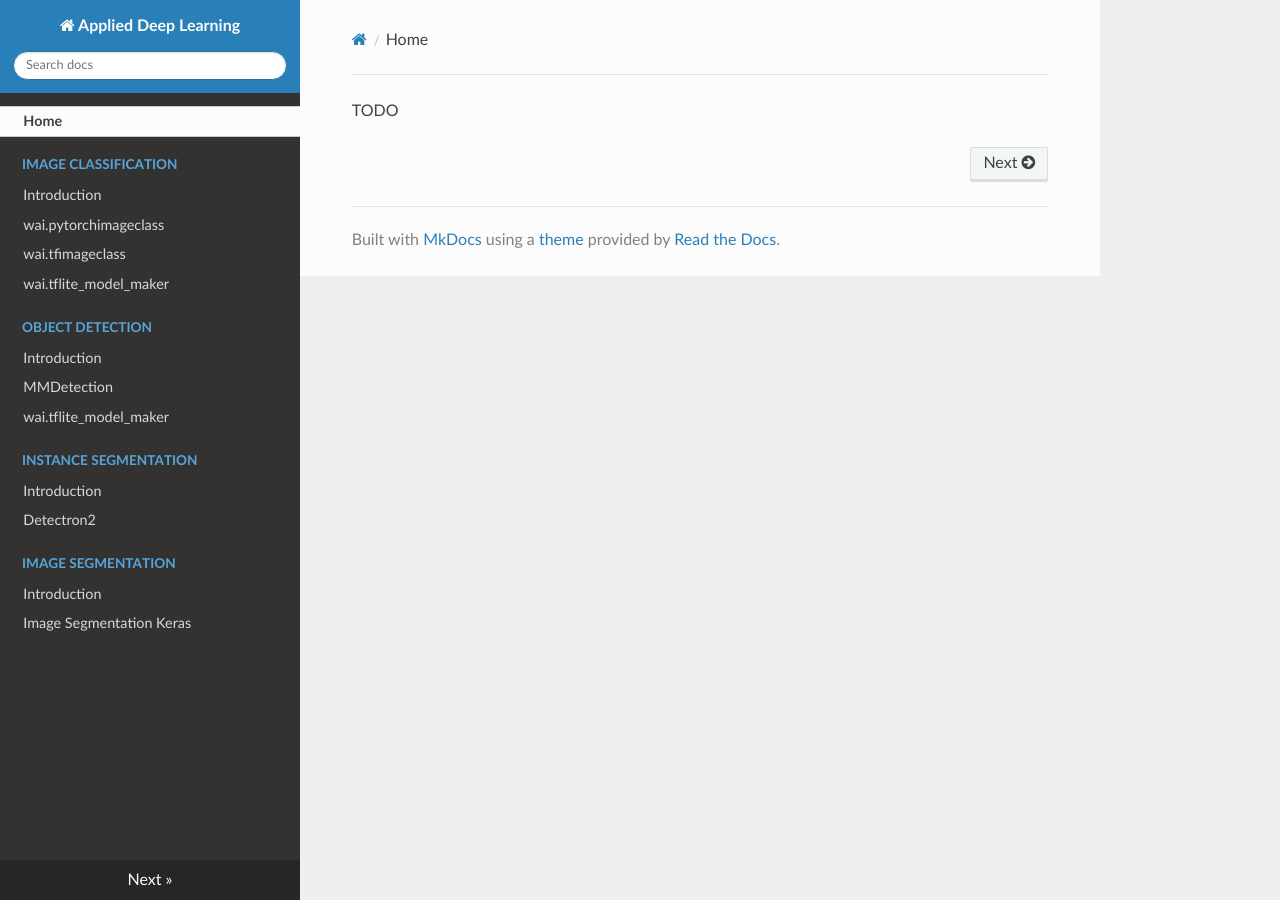
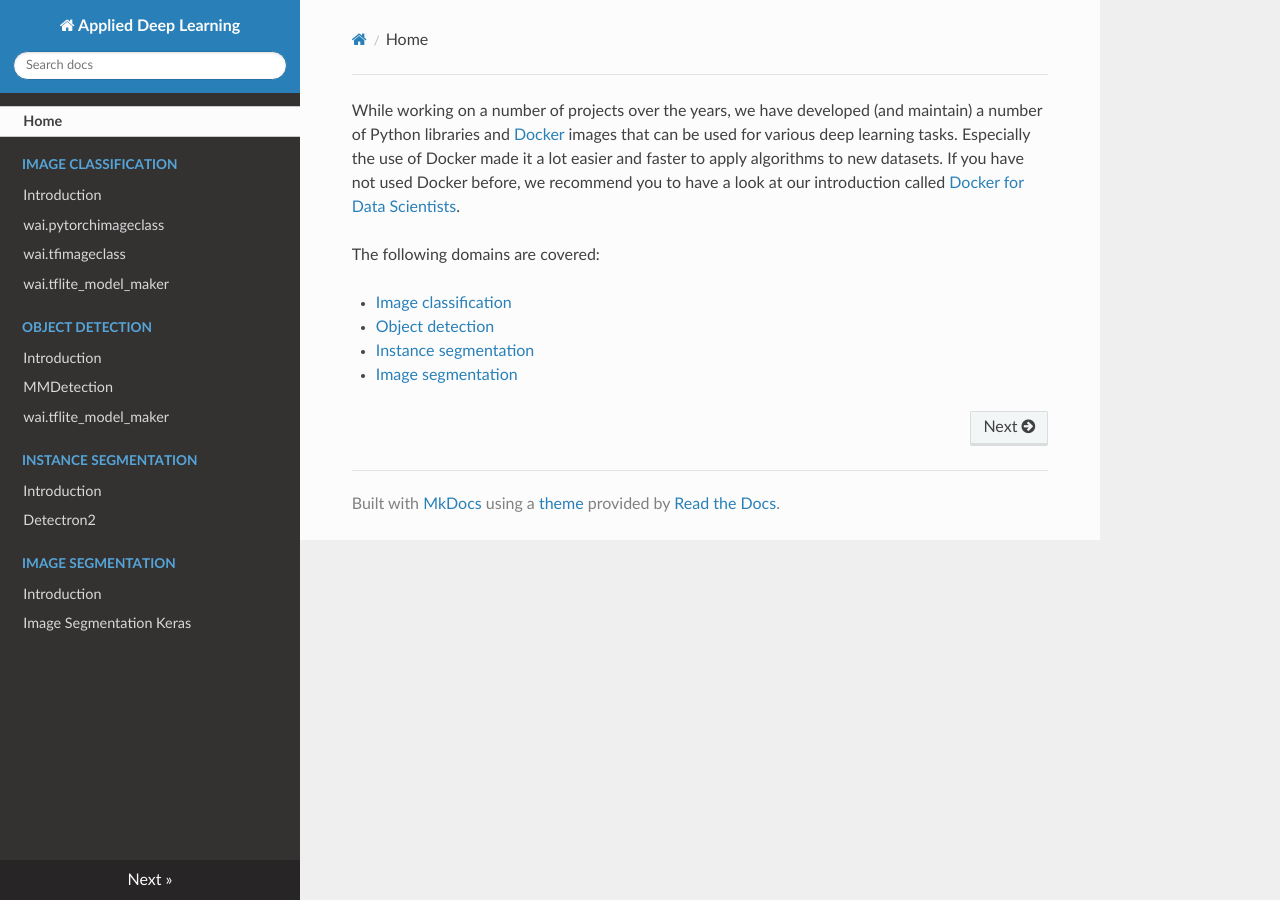
Before and after one commit to waikato-datamining/applied-deep-learning, an MkDocs documentation site: the page built from docs/index.md, in a window 1280 px wide. Built offline with MkDocs 1.6.1, drawn with Linux system fonts in a browser that asks for light colours; nearby versions of some CDN libraries.

Commit message:
added intro and linking to domains

```diff
--- a/docs/index.md
+++ b/docs/index.md
@@ -1 +1,11 @@
-TODO
+While working on a number of projects over the years, we have developed (and maintain) a number of Python libraries
+and [Docker](https://www.docker.com/) images that can be used for various deep learning tasks. Especially the use of Docker made it a lot
+easier and faster to apply algorithms to new datasets. If you have not used Docker before, we recommend you to
+have a look at our introduction called [Docker for Data Scientists](https://www.data-mining.co.nz/docker-for-data-scientists/).
+
+The following domains are covered:
+
+* [Image classification](image_classification/index.md)
+* [Object detection](object_detection/index.md)
+* [Instance segmentation](instance_segmentation/index.md)
+* [Image segmentation](image_segmentation/index.md)
```
